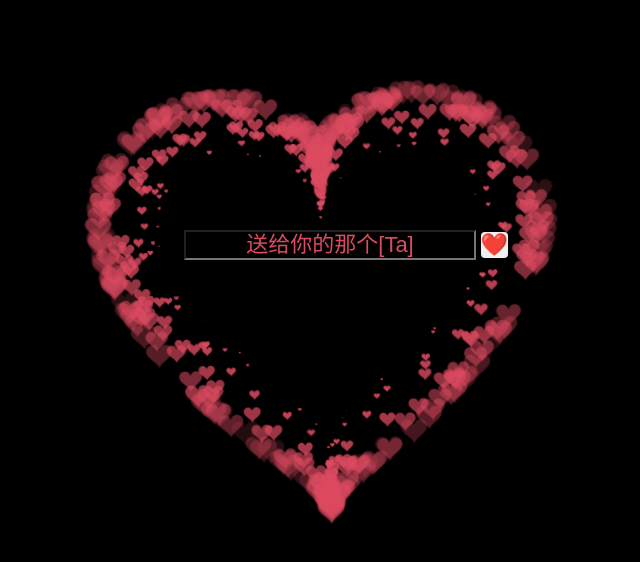
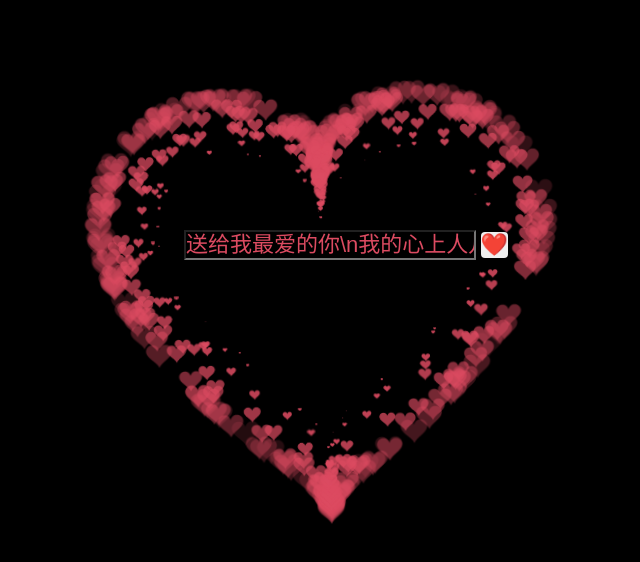
Before and after one commit to Xigel/Xigel.Github.io, a plain HTML site: page index.html in a window 1280 px wide. Shown: the whole page, without its empty margins (316-956 px from the left). Drawn offline with nearby package versions, Linux system fonts and the light colour scheme.

Commit message:
Update index.html

```diff
--- a/index.html
+++ b/index.html
@@ -90,7 +90,7 @@
         <canvas id="pinkboard" class="container heart"> </canvas>
         <!-- 输入你需要的文字 -->
         <div class="text_box">
-            <input type="text" id="text" placeholder="送给你的那个[Ta]️">
+            <input type="text" id="text" placeholder="送给我最爱的你\n我的心上人儿\n桔子公主\n我爱你">
             <button id="btn" onclick="fn()">❤️</button>
         </div>
 
@@ -103,7 +103,9 @@
         var btn = document.querySelector('#btn');
         a1.style.border = 'none';
         btn.parentNode.removeChild(btn);
-        console.log("点关注不迷路!");
+        console.log("ready");
+        console.log(a1);
+        console.log("yes");
     }
 </script>
 <script>
```
